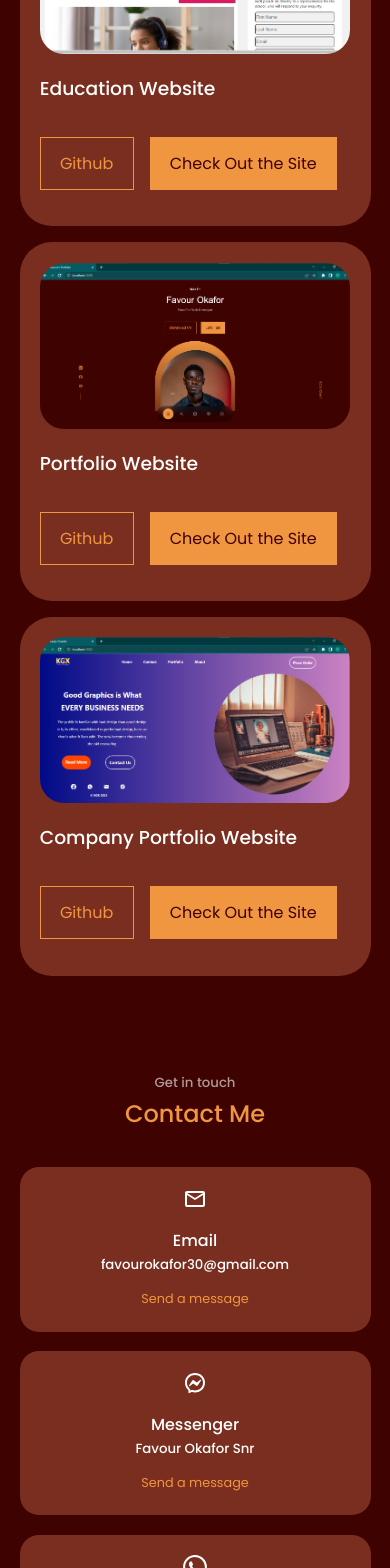
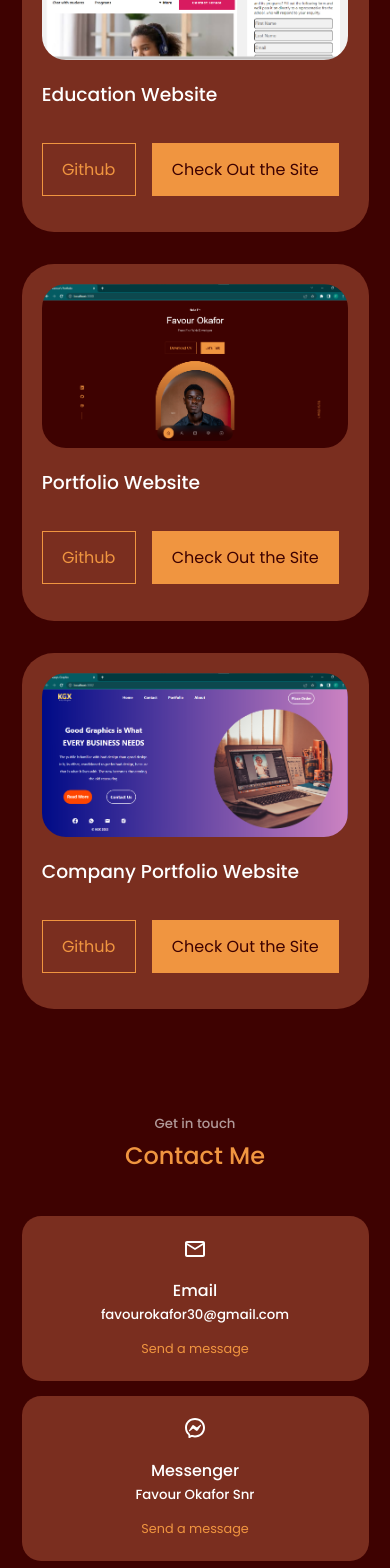
Before and after one commit to Fahyvor/favour, a React (Create React App) app: page / in a window 390 px wide. Shown: the part 4763-6331 px from the top of the page. Built offline with nearby package versions, Linux system fonts and the light colour scheme.

Commit message:
First Commit

```diff
--- a/src/components/contact/contact.css
+++ b/src/components/contact/contact.css
@@ -67,6 +67,11 @@
       .container.contact__container {
         width: var(--container-width-sm);
     }
+
+    form {
+        margin: 8px, 2px;
+    }
+
     input, textarea {
         width: 90%;
         margin-bottom: 20px;
@@ -76,4 +81,9 @@
         resize: none;
         color: var(--color-white);
     }
+
+    .contact__options {
+        margin: 8px 2px;
+        gap: 15px;
+    }
 }
--- a/src/components/footer/footer.css
+++ b/src/components/footer/footer.css
@@ -73,10 +73,10 @@ footer a {
     .permalinks {
         display: flex;
         flex-direction: row;
-        grid-template-rows: repeat(4, 1fr);
+        grid-template-rows: repeat(1, 4fr);
         justify-content: center;
-        gap: 10%;
-        margin: 0 auto 2rem;
+        gap: 20px;
+        margin: 9px 2px;
         font-size: 1rem;
         font-weight: bolder;
     }
@@ -84,7 +84,7 @@ footer a {
     .footer__socials {
         display: flex;
         justify-content: center;
-        gap: 14%;
-        margin-bottom: 9%;
+        gap: 20px;
+        margin: 9px 2px;
     }
 }
--- a/src/components/portfolio/portfolio.css
+++ b/src/components/portfolio/portfolio.css
@@ -45,5 +45,11 @@
     .portfolio__container {
         grid-template-columns: 1fr;
         gap: 1rem;
+        margin: 8px 2px;
+    }
+
+    .portfolio__item {
+        gap: 15px;
+        margin: 8px 2px;
     }
 }
```
